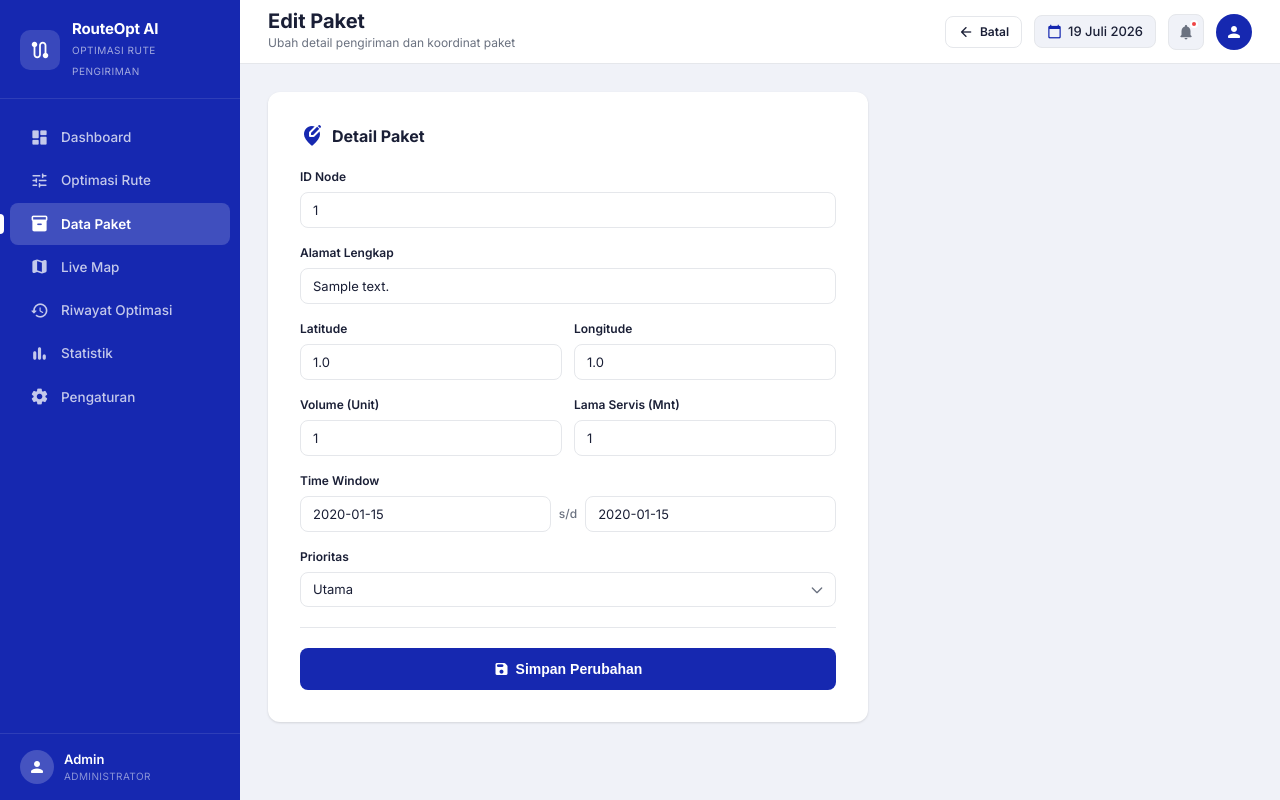
After one commit to cavryn/RouteOptimation_ML, a Django app: page /edit-paket/1/ in a window 1280 px wide. The commit adds this page. Run offline with Django 5.2, Linux system fonts and the light colour scheme; tables that the repository leaves empty hold one stand-in row (values such as "Sample post").

Commit message:
Priority

```diff
--- a/routing/models.py
+++ b/routing/models.py
@@ -18,7 +18,7 @@ class DeliveryPoint(models.Model):
     time_window_open = models.CharField(max_length=10, default='08:00')
     time_window_close = models.CharField(max_length=10, default='17:00')
     service_time = models.IntegerField(default=5, help_text="Service time in minutes")
-    priority = models.IntegerField(default=2, choices=[(1, 'High'), (2, 'Medium'), (3, 'Low')])
+    priority = models.IntegerField(default=2, choices=[(1, 'Utama'), (2, 'Biasa')])
     road_status = models.BooleanField(default=True, help_text="True if road is accessible")
     created_at = models.DateTimeField(auto_now_add=True)
 
--- /dev/null
+++ b/routing/templates/routing/edit_paket.html
@@ -0,0 +1,116 @@
+{% extends 'routing/base.html' %}
+
+{% block title %}Edit Paket — RouteOpt AI{% endblock %}
+{% block nav_data_paket %}active{% endblock %}
+{% block page_title %}Edit Paket{% endblock %}
+{% block page_subtitle %}Ubah detail pengiriman dan koordinat paket{% endblock %}
+
+{% block topbar_extra %}
+<a href="{% url 'data_paket' %}" class="btn btn-secondary btn-sm">
+    <span class="material-icons-round">arrow_back</span>
+    Batal
+</a>
+{% endblock %}
+
+{% block extra_styles %}
+<link rel="stylesheet" href="https://unpkg.com/leaflet@1.9.4/dist/leaflet.css" />
+<link rel="stylesheet" href="https://unpkg.com/leaflet-control-geocoder/dist/Control.Geocoder.css" />
+
+<style>
+.add-layout {
+    display: flex;
+    justify-content: center;
+    padding-top: 20px;
+}
+
+.form-panel {
+    background: var(--white);
+    border-radius: var(--radius);
+    box-shadow: var(--shadow);
+    padding: 32px;
+    width: 100%;
+    max-width: 600px;
+}
+
+.search-hint {
+    display: none;
+}
+</style>
+{% endblock %}
+
+{% block content %}
+
+<div class="add-layout">
+
+    <!-- FORM PANEL -->
+    <div class="form-panel">
+        <h3 style="font-size:16px; font-weight:700; color:var(--text-primary); margin-bottom:20px; display:flex; align-items:center; gap:8px;">
+            <span class="material-icons-round" style="color:var(--accent);">edit_location_alt</span>
+            Detail Paket
+        </h3>
+
+        <form method="POST" action="{% url 'edit_paket' form.instance.node_id %}">
+            {% csrf_token %}
+
+            <div class="form-group">
+                <label class="form-label">ID Node</label>
+                {{ form.node_id }}
+            </div>
+
+            <div class="form-group">
+                <label class="form-label">Alamat Lengkap</label>
+                {{ form.address }}
+            </div>
+
+            <div style="display:grid; grid-template-columns:1fr 1fr; gap:12px;">
+                <div class="form-group">
+                    <label class="form-label">Latitude</label>
+                    {{ form.latitude }}
+                </div>
+                <div class="form-group">
+                    <label class="form-label">Longitude</label>
+                    {{ form.longitude }}
+                </div>
+            </div>
+
+            <div style="display:grid; grid-template-columns:1fr 1fr; gap:12px;">
+                <div class="form-group">
+                    <label class="form-label">Volume (Unit)</label>
+                    {{ form.demand }}
+                </div>
+                <div class="form-group">
+                    <label class="form-label">Lama Servis (Mnt)</label>
+                    {{ form.service_time }}
+                </div>
+            </div>
+
+            <div class="form-group">
+                <label class="form-label">Time Window</label>
+                <div style="display:flex; align-items:center; gap:8px;">
+                    {{ form.time_window_open }}
+                    <span style="font-size:12px; color:var(--text-secondary); font-weight:500;">s/d</span>
+                    {{ form.time_window_close }}
+                </div>
+            </div>
+
+            <div class="form-group">
+                <label class="form-label">Prioritas</label>
+                {{ form.priority }}
+            </div>
+
+            <div class="form-group" style="display:none;">
+                {{ form.road_status }}
+                <label class="form-label" for="id_road_status">Jalan Dapat Dilalui (Akses Terbuka)</label>
+            </div>
+
+            <hr style="border:0; border-top:1px solid var(--border); margin:20px 0;">
+
+            <button type="submit" class="btn btn-primary btn-full btn-lg">
+                <span class="material-icons-round">save</span>
+                Simpan Perubahan
+            </button>
+        </form>
+    </div>
+</div>
+
+{% endblock %}
--- a/routing/urls.py
+++ b/routing/urls.py
@@ -11,6 +11,7 @@ urlpatterns = [
     path('optimasi-rute/', views.optimasi_rute, name='optimasi_rute'),
     path('data-paket/', views.data_paket, name='data_paket'),
     path('tambah-paket/', views.tambah_paket, name='tambah_paket'),
+    path('edit-paket/<int:node_id>/', views.edit_paket, name='edit_paket'),
     path('live-map/', views.live_map, name='live_map'),
     path('statistik/', views.statistik, name='statistik'),
     path('pengaturan/', views.pengaturan, name='pengaturan'),
--- a/routing/views.py
+++ b/routing/views.py
@@ -48,7 +48,23 @@ def generate_route_map(route, delivery_points, depot_lat, depot_lon):
                 location=[point.latitude, point.longitude],
                 popup=f'Node {node_id}<br>Order: {i}<br>Demand: {point.demand}',
                 tooltip=f'#{i}: Node {node_id}',
-                icon=folium.Icon(color='blue', icon='info-sign')
+                icon=folium.DivIcon(html=f"""
+                    <div style="
+                        background-color: #3b82f6;
+                        color: white;
+                        border-radius: 50%;
+                        width: 24px;
+                        height: 24px;
+                        display: flex;
+                        align-items: center;
+                        justify-content: center;
+                        font-size: 11px;
+                        font-weight: bold;
+                        border: 2px solid white;
+                        box-shadow: 0 2px 4px rgba(0,0,0,0.3);
+                        transform: translate(-12px, -12px);
+                    ">{node_id}</div>
+                """)
             ).add_to(m)
         except:
             pass
@@ -196,7 +212,7 @@ def generate_sample_data(request):
                     time_window_open='08:00',
                     time_window_close='17:00',
                     service_time=np.random.randint(3, 12),
-                    priority=np.random.choice([1, 2, 3]),
+                    priority=np.random.choice([1, 2]),
                     road_status=np.random.choice([True, True, True, False])  # 25% blocked
                 )
 
@@ -457,6 +473,23 @@ def tambah_paket(request):
 
     return render(request, 'routing/tambah_paket.html', {'form': form})
 
+def edit_paket(request, node_id):
+    """View untuk mengubah data paket pengiriman"""
+    from django.shortcuts import get_object_or_404
+    point = get_object_or_404(DeliveryPoint, node_id=node_id)
+    if request.method == 'POST':
+        form = DeliveryPointForm(request.POST, instance=point)
+        if form.is_valid():
+            form.save()
+            messages.success(request, f'Paket (Node {node_id}) berhasil diperbarui!')
+            return redirect('data_paket')
+        else:
+            messages.error(request, 'Gagal memperbarui paket. Periksa kembali data Anda.')
+    else:
+        form = DeliveryPointForm(instance=point)
+
+    return render(request, 'routing/edit_paket.html', {'form': form, 'point': point})
+
 
 def live_map(request):
     """Live Map — stub page"""
```
Also changed, not shown: routing/ai_core/aco_optimizer.py (+9 -4 lines), routing/templates/routing/data_paket.html (+13 -28 lines), routing/migrations/0004_alter_deliverypoint_priority.py (added).
